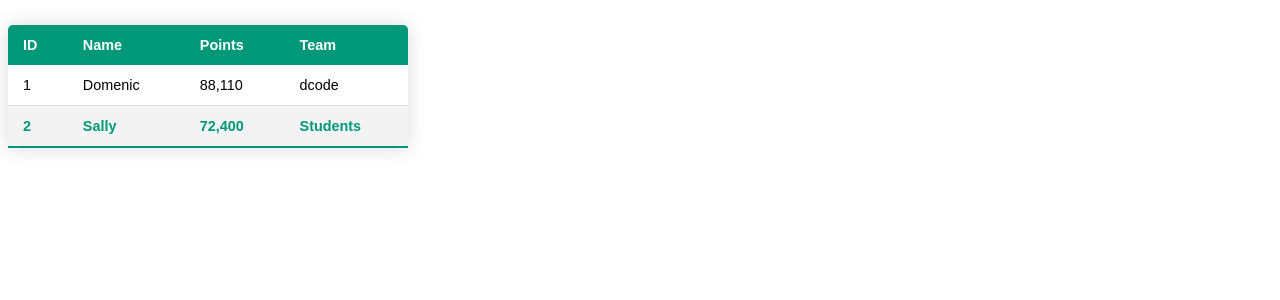
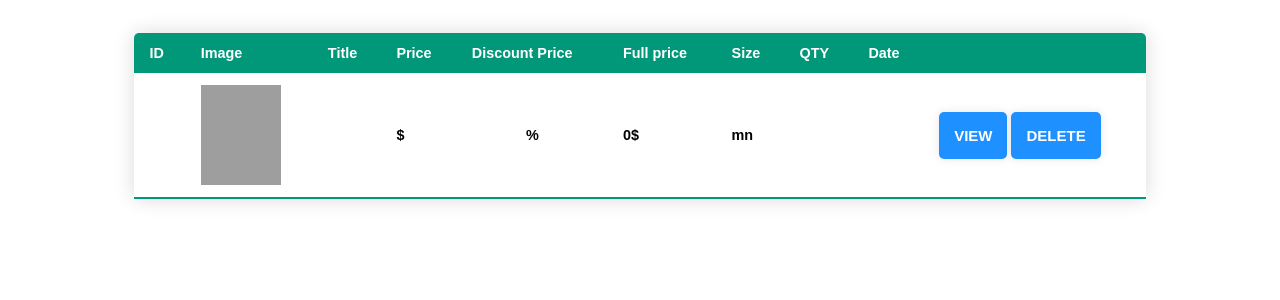
Before and after one commit to homolokoko/web, a PHP site: page /Product_table.php in a window 1280 px wide. Shown: the top 300 px of the page. Run offline with PHP 8.4, Linux system fonts and the light colour scheme; tables that the repository leaves empty or names only in its code hold one stand-in row (values such as "Sample post"); data that the repository does not hold is empty; a stand-in replaces the project's code that opens the database connection; grey boxes are pictures that could not be loaded.

Commit message:
update on View product table and confirm delete method

```diff
--- a/Admin Side/App/Body/CSS/Product_table.css
+++ b/Admin Side/App/Body/CSS/Product_table.css
@@ -2,12 +2,17 @@
     /* Change your font family */
     font-family: sans-serif;
 }
-
+.main_container_table
+{
+    width: 100%;
+    display: flex;
+    justify-content: center;
+}
 .content-table {
     border-collapse: collapse;
     margin: 25px 0;
     font-size: 0.9em;
-    min-width: 400px;
+    width: 80%;
     border-radius: 5px 5px 0 0;
     overflow: hidden;
     box-shadow: 0 0 20px rgba(0, 0, 0, 0.15);
@@ -19,7 +24,17 @@
     text-align: left;
     font-weight: bold;
 }
-
+.content-table tbody td span
+{
+    font-weight: bolder;
+}
+.my_dis
+{
+    font-weight: bolder;
+    display: flex;
+    justify-content: center;
+    align-items: center;
+}
 .content-table th,
 .content-table td {
     padding: 12px 15px;
@@ -27,6 +42,10 @@
 
 .content-table tbody tr {
     border-bottom: 1px solid #dddddd;
+}
+.content-table tbody tr img {
+    width: 80px;
+    height: 100px;
 }
 
 .content-table tbody tr:nth-of-type(even) {
@@ -41,3 +60,50 @@
     font-weight: bold;
     color: #009879;
 }
+/*button view css*/
+.btnView{
+    font-size: 15px;
+    font-weight: bold;
+    background: #1E90FF;
+    padding: 15px;
+    text-align: center;
+    text-decoration: none;
+    text-transform: uppercase;
+    color: #fff;
+    border-radius: 5px;
+    cursor: pointer;
+    box-shadow: 0 0 10px rgba(0, 0, 0, 0.1);
+    /* -webkit-transition-duration: 0.3s;
+    transition-duration: 0.3s;
+    -webkit-transition-property: box-shadow, transform;
+    transition-property: box-shadow, transform; */
+}
+.btnView:hover, .btn:focus, .btn:active{
+    box-shadow: 0 0 20px rgba(0, 0, 0, 0.5);
+    -webkit-transform: scale(1.1);
+    transform: scale(1.1);
+}
+/*button delete css*/
+.btnDelete{
+
+    font-size: 15px;
+    font-weight: bold;
+    background: #1E90FF;
+    padding: 15px;
+    text-align: center;
+    text-decoration: none;
+    text-transform: uppercase;
+    color: #fff;
+    border-radius: 5px;
+    cursor: pointer;
+    box-shadow: 0 0 10px rgba(0, 0, 0, 0.1);
+    /* -webkit-transition-duration: 0.3s;
+    transition-duration: 0.3s;
+    -webkit-transition-property: box-shadow, transform;
+    transition-property: box-shadow, transform; */
+}
+.btnDelete:hover, .btn:focus, .btn:active{
+    box-shadow: 0 0 20px rgba(0, 0, 0, 0.5);
+    -webkit-transform: scale(1.1);
+    transform: scale(1.1);
+}
--- a/Admin Side/App/Body/HTML/Product_table.php
+++ b/Admin Side/App/Body/HTML/Product_table.php
@@ -1,29 +1,72 @@
+<?php
+    include("../Controler/Body_DB.php");
+    /**
+     *
+     */
+
+?>
 <head>
-    <link rel="stylesheet" href="../CSS/Product_table.css">
+    <link rel="stylesheet" href="../App/Body/CSS/Product_table.css">
 </head>
 <body>
-<table class="content-table">
+    <div class="main_container_table">
+    <table class="content-table">
         <thead>
           <tr>
             <th>ID</th>
-            <th>Name</th>
-            <th>Points</th>
-            <th>Team</th>
+            <th>Image</th>
+            <th>Title</th>
+            <th>Price</th>
+            <th>Discount Price</th>
+            <th>Full price</th>
+            <th>Size</th>
+            <th>QTY</th>
+            <th>Date</th>
+            <th></th>
           </tr>
         </thead>
         <tbody>
-          <tr>
-            <td>1</td>
-            <td>Domenic</td>
-            <td>88,110</td>
-            <td>dcode</td>
-          </tr>
-          <tr class="active-row">
-            <td>2</td>
-            <td>Sally</td>
-            <td>72,400</td>
-            <td>Students</td>
-          </tr>
+          <?php
+            $comm = "SELECT * FROM `kroma`";
+            $result = mysqli_query($conn,$comm);
+
+            while($row = mysqli_fetch_assoc($result))
+            {
+                $id = $row['ID'];
+                $image = $row['IMAGE'];
+                $title = $row['TITLE'];
+                $date = $row['DATE'];
+                $price = $row['PRICE'];
+                $discount = $row['DISCOUNT'];
+                $size = $row["SIZE"];
+                $qty = $row["QTY"];
+                $final_price = $price-($price*($discount/100));
+                echo '
+                    <tr>
+                        <td> <span>'.$id.'</span> </td>
+                        <td><img src="../image/Body_Image/'.$image.' " alt=""></td>
+                        <td> <span> '.$title.' </span></td>
+                        <td> <span>'.$price.'$</span> </td>
+                        <td> <span class="my_dis" >'.$discount.'%</span> </td>
+                        <td> <span>'.$final_price.'$ </span></td>
+                        <td> <span>'.$size.'mn</span> </td>
+                        <td> <span>'.$qty.'</span> </td>
+                        <td> <span>'.$date.'</span> </td>
+                        <td>
+                            <a href="#" class="btnView">View</a>
+                            <a href="../Controler/Body_Delete_method.php?id='.$id.' " onclick="return confirmDelete()" class="btnDelete">Delete</a>
+                        </td>
+                    </tr>
+                    ' ;
+            };
+          ?>
         </tbody>
       </table>
+    </div>
 </body>
+<script>
+  function confirmDelete()
+  {
+    return confirm("Are you sure ? ");
+  }
+</script>
--- a/Admin Side/Index/Admin_index.php
+++ b/Admin Side/Index/Admin_index.php
@@ -5,10 +5,13 @@
     <meta http-equiv="X-UA-Compatible" content="IE=edge">
     <meta name="viewport" content="width=device-width, initial-scale=1.0">
     <title>Document</title>
+    <img src="../App/Body/CSS/Product_table.css" alt="">
 </head>
 <body>
     <?php
         include("../App/Body/HTML/Product_table.php");
     ?>
+    <a href="./Admin_index.php"></a>
+    <a href="../Controler/Body_Delete_method.php"></a>
 </body>
 </html>
```
Also changed, not shown: Admin Side/Controler/Body_DB.php (added, +10 -0 lines), Admin Side/Controler/Body_Delete_method.php (added, +22 -0 lines), Admin Side/image/Body_Image/Logo.png (added), Admin Side/image/Body_Image/image1.jpeg (added), Admin Side/image/Body_Image/image2.jpeg (added), Admin Side/image/Body_Image/image3.jpeg (added), Admin Side/image/Body_Image/kraom1.jpg (added), Admin Side/image/Body_Image/kraom2.jpg (added), Admin Side/image/Body_Image/kraom3.jpg (added), Admin Side/image/Body_Image/kraom4.jpeg (added), Admin Side/image/Body_Image/krorma1.jpg (added), Admin Side/image/Body_Image/krorma2.jpg (added), Admin Side/image/Body_Image/krorma3.jpg (added), Admin Side/image/Body_Image/krorma4.jpg (added), 3 more files.
